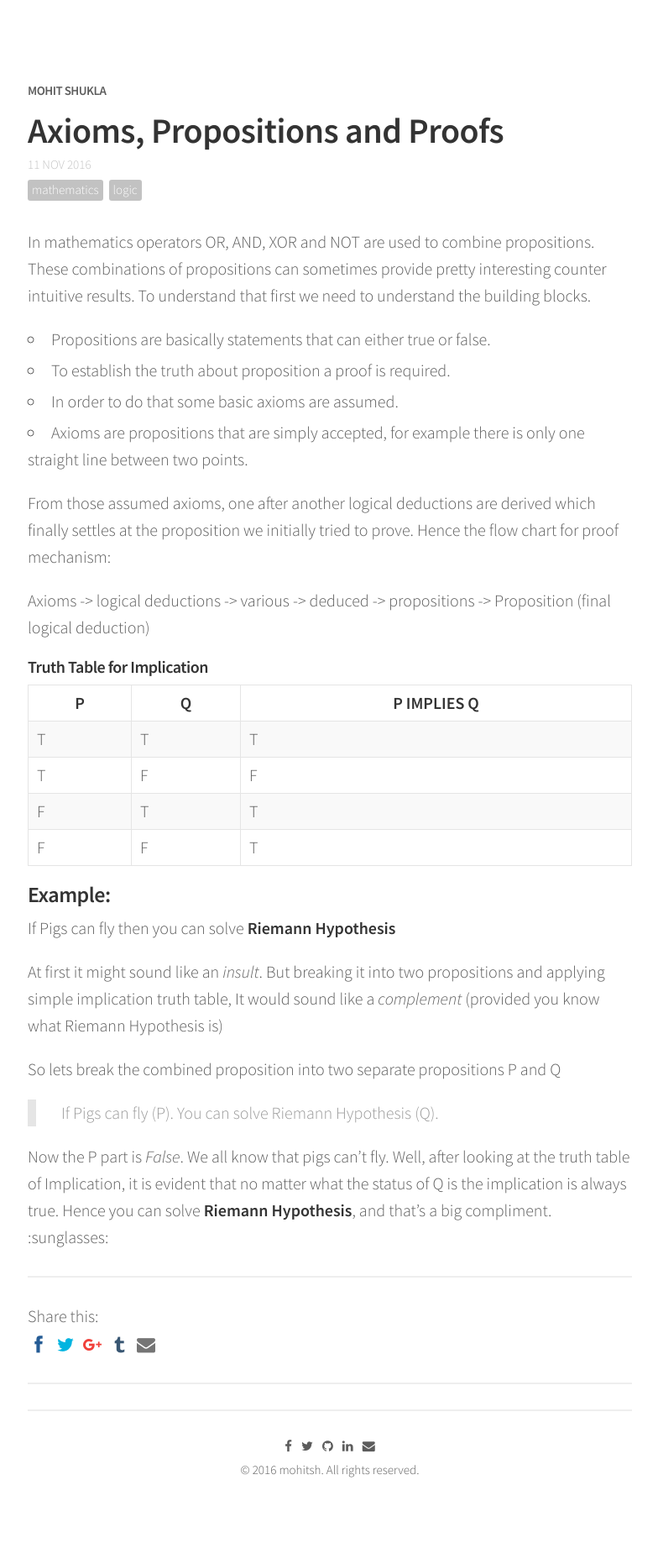
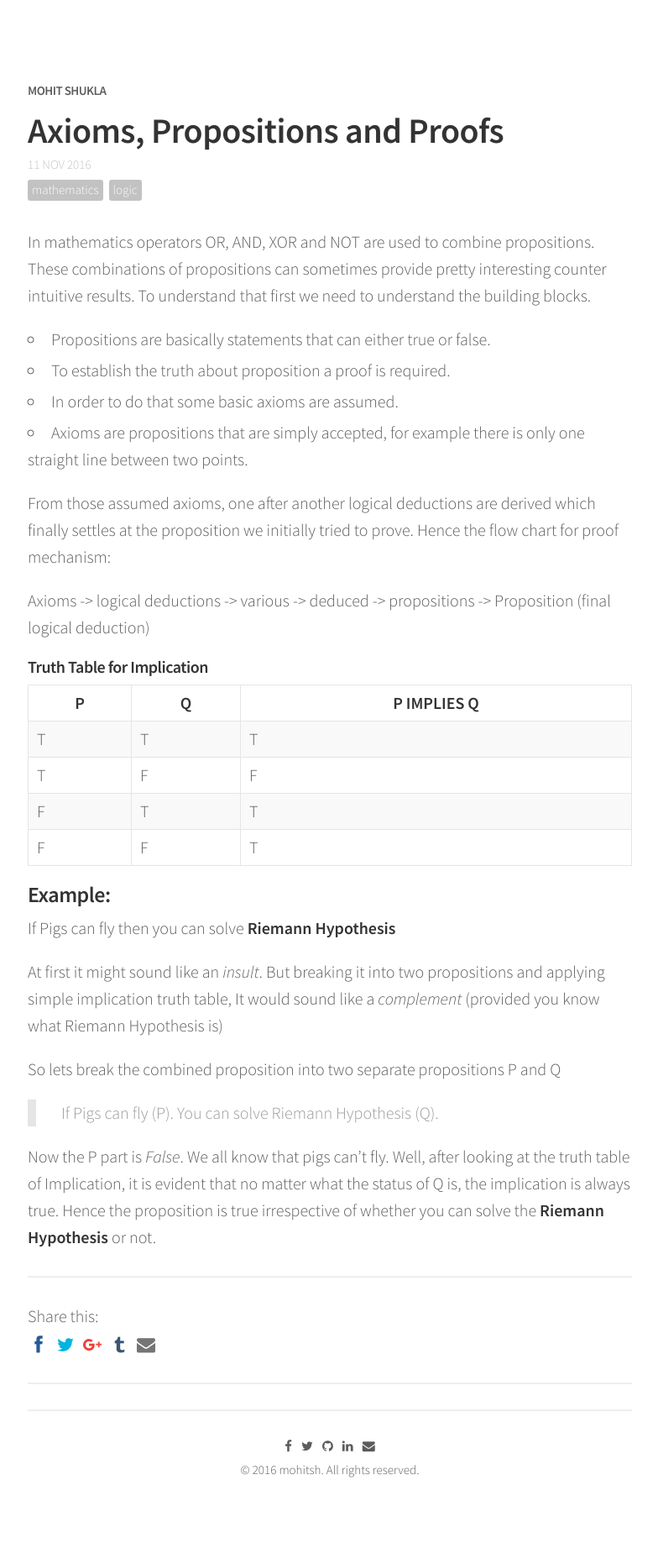
Before and after one commit to mohitsh/mohitsh.github.io, a Jekyll site: the page built from _posts/2016-11-11-proposition-complement.markdown, in a window 1280 px wide. Shown: the whole page at 84% size, without its empty margins (247-1031 px from the left). Built offline with Jekyll 4.4.1, drawn with Linux system fonts in a browser that asks for light colours; nearby versions of some CDN libraries; comment, search, counter and statistics services are not loaded.

Commit message:
Conclusion improvement

```diff
--- a/_posts/2016-11-11-proposition-complement.markdown
+++ b/_posts/2016-11-11-proposition-complement.markdown
@@ -42,5 +42,5 @@ So lets break the combined proposition into two separate propositions P and Q
 > If Pigs can fly (P).
 > You can solve Riemann Hypothesis (Q).
 
-Now the P part is *False*. We all know that pigs can't fly. Well, after looking at the truth table of Implication, it is evident that no matter what the status of Q is the implication is always true.
-Hence you can solve **Riemann Hypothesis**, and that's a big compliment. :sunglasses:
+Now the P part is *False*. We all know that pigs can't fly. Well, after looking at the truth table of Implication, it is evident that no matter what the status of Q is, the implication is always true.
+Hence the proposition is true irrespective of whether you can solve the **Riemann Hypothesis** or not.
```
